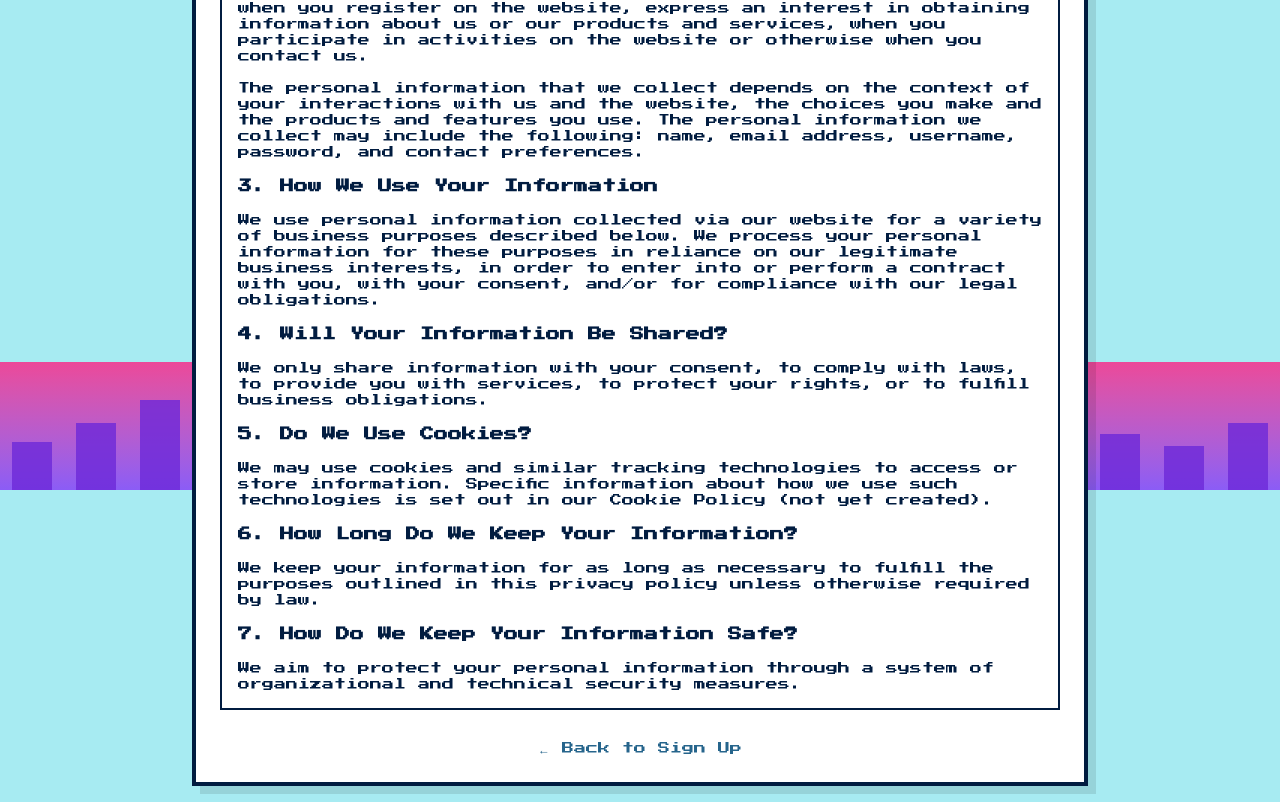
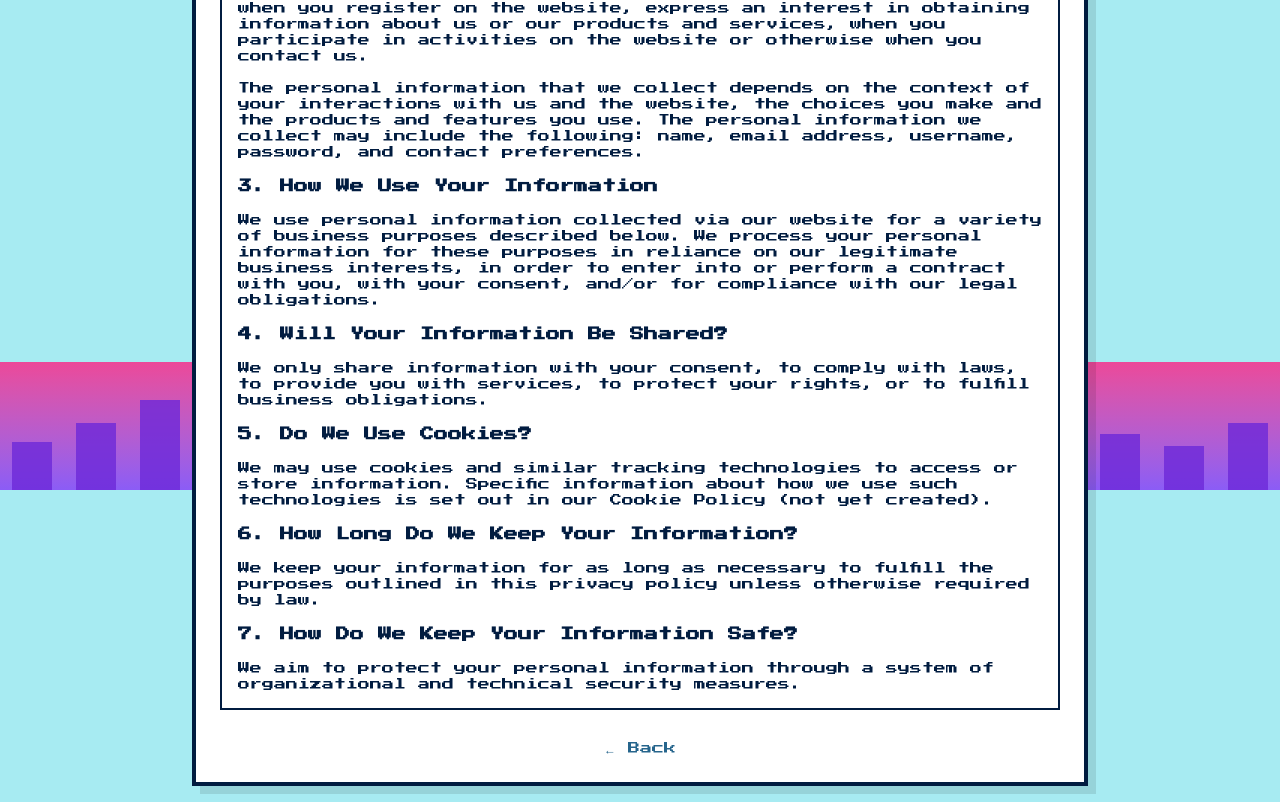
Before and after one commit to Haruru0-0/PortaGen, a Next.js app: page /privacy in a window 1280 px wide. Shown: the part 310-1112 px from the top of the page. Built offline with nearby package versions, Linux system fonts and the light colour scheme.

Commit message:
feat(ui): add dynamic back navigation to privacy policy page
- Update privacy policy links in login, signup, and home pages to include 'from' query params
- Refactor privacy page to client-side component with router-based back navigation
- Remove target="_blank" from privacy links for better UX

```diff
--- a/src/app/auth/login/page.tsx
+++ b/src/app/auth/login/page.tsx
@@ -209,7 +209,7 @@ export default function LoginPage() {
               </Link>
               <br />
               Read our{" "}
-              <Link href="/privacy" className="text-primary hover:underline" target="_blank">
+              <Link href="/privacy?from=Login" className="text-primary hover:underline">
                 Privacy Policy
               </Link>
             </p>
--- a/src/app/auth/signup/page.tsx
+++ b/src/app/auth/signup/page.tsx
@@ -382,7 +382,7 @@ export default function SignUpPage() {
               </div>
               <div className="text-center text-[10px] text-muted-foreground leading-relaxed">
                 By creating an account, you agree to our{" "}
-                <Link href="/privacy" className="text-primary hover:underline" target="_blank">
+                <Link href="/privacy?from=Signup" className="text-primary hover:underline">
                   Privacy Policy
                 </Link>.
               </div>
--- a/src/app/page.tsx
+++ b/src/app/page.tsx
@@ -384,6 +384,11 @@ export default function LandingPage() {
                                         FEATURES
                                     </Link>
                                 </div>
+                                <div>
+                                    <Link href="/privacy?from=Home" className="text-primary hover:underline">
+                                        PRIVACY
+                                    </Link>
+                                </div>
                             </div>
                         </div>
                         <div className="space-y-3">
--- a/src/app/privacy/page.tsx
+++ b/src/app/privacy/page.tsx
@@ -1,13 +1,30 @@
-import { PixelCard } from "@/components/pixel-card"
-import { PixelClouds } from "@/components/pixel-clouds"
-import Link from "next/link"
+"use client"
+
+import {PixelCard} from "@/components/pixel-card"
+import {PixelClouds} from "@/components/pixel-clouds"
+import {useRouter, useSearchParams} from "next/navigation"
 
 export default function PrivacyPolicyPage() {
+    const router = useRouter()
+    const searchParams = useSearchParams()
+    const from = searchParams.get("from")
+
+    const handleBack = () => {
+        router.back()
+    }
+
+    const getBackLabel = () => {
+        if (from) {
+            return `← Back to ${from}`
+        }
+        return "← Back"
+    }
+
     return (
         <div className="min-h-screen relative flex items-center justify-center p-4">
-      <PixelClouds />
+            <PixelClouds/>
             <div className="fixed bottom-0 left-0 right-0 h-48 z-0">
-        <div className="absolute bottom-0 w-full h-32 bg-gradient-to-t from-[#8B5CF6] to-[#EC4899]" />
+                <div className="absolute bottom-0 w-full h-32 bg-gradient-to-t from-[#8B5CF6] to-[#EC4899]"/>
                 <div className="absolute bottom-0 w-full flex justify-around items-end">
                     {[...Array(20)].map((_, i) => (
                         <div
@@ -97,9 +114,12 @@ export default function PrivacyPolicyPage() {
                         </div>
 
                         <div className="text-center">
-              <Link href="/auth/signup" className="text-primary hover:underline text-xs">
-                ← Back to Sign Up
-              </Link>
+                            <button
+                                onClick={handleBack}
+                                className="text-primary hover:underline text-xs"
+                            >
+                                {getBackLabel()}
+                            </button>
                         </div>
                     </div>
                 </PixelCard>
```
Lines whose indentation alone changed are shown as unchanged.
